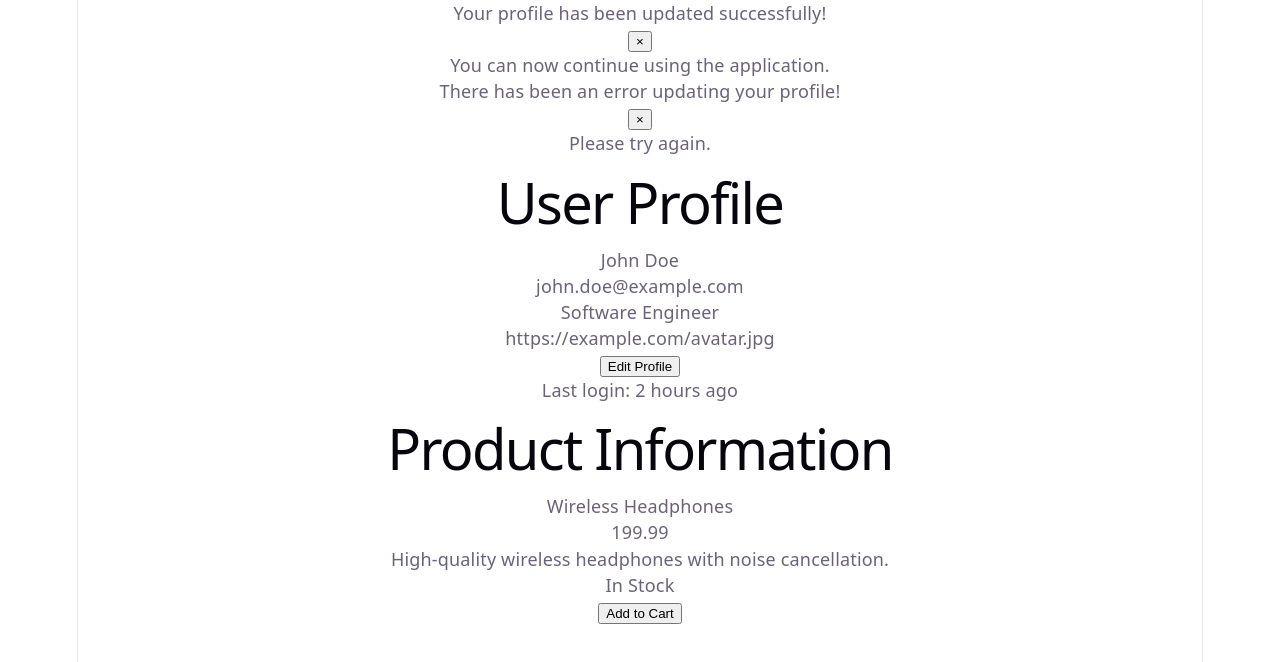
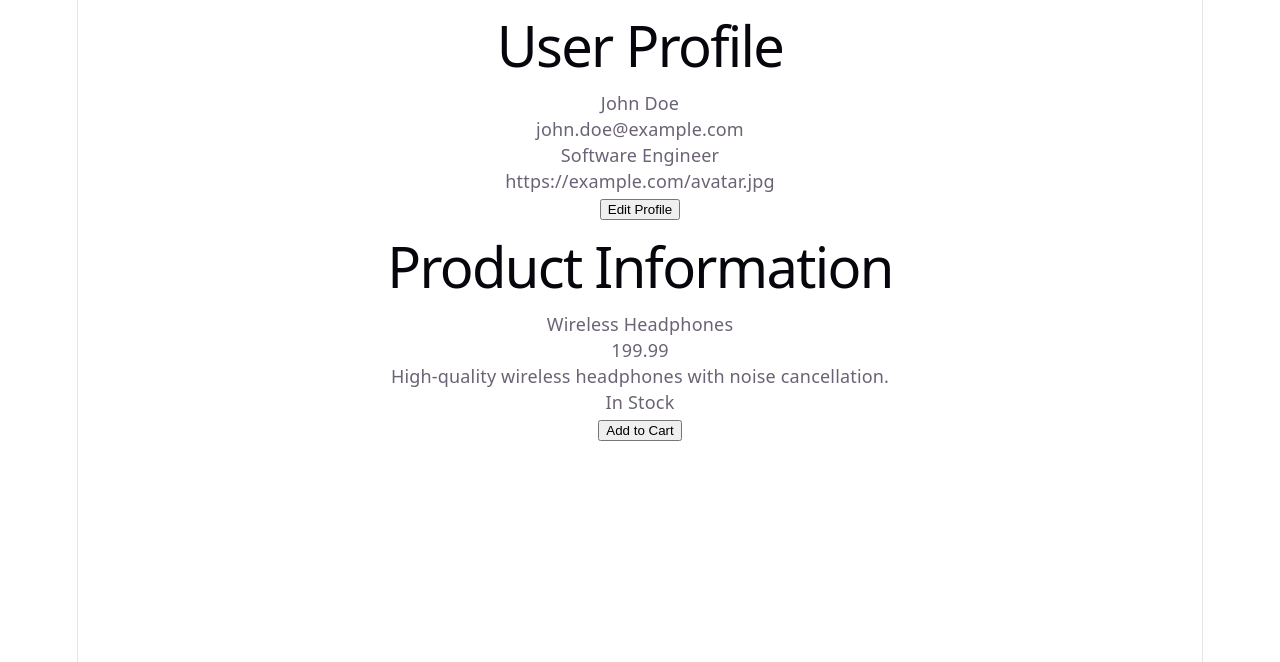
Before and after one commit to fdiallo/React-Fondametals-Lab1, a React (Vite) app: page / in a window 1280 px wide. Shown: the top 662 px of the page. Built offline with nearby package versions, Linux system fonts and the light colour scheme.

Commit message:
Implemented component composition

```diff
--- a/src/App.tsx
+++ b/src/App.tsx
@@ -1,8 +1,68 @@
+import { useState } from 'react';
 import AlertBox from './components/AlertBox/AlertBox'
 import ProductDisplay from './components/ProductDisplay/ProductDisplay';
 import UserProfileCard from './components/UserProfileCard/UserProfileCard'
 
 function App() {
+
+  // const user = {
+  //   id: '1',
+  //   name: 'John Doe',
+  //   email: 'john.doe@example.com',
+  //   role: 'Software Engineer',
+  //   avatarUrl: 'https://example.com/avatar.jpg'
+  // };
+
+  // const product = {
+  //   id: '1',
+  //   name: 'Wireless Headphones',
+  //   price: 199.99,
+  //   description: 'High-quality wireless headphones with noise cancellation.',
+  //   imageUrl: 'https://example.com/headphones.jpg',
+  //   inStock: true
+  // };
+
+  // return (
+  //   <>
+  //     <AlertBox
+  //       type="success"
+  //       message="Your profile has been updated successfully!"
+  //       onClose={() => alert('Alert closed')}>
+  //       <p className="text-sm">You can now continue using the application.</p>
+  //     </AlertBox>
+
+  //     <AlertBox
+  //       type="error"
+  //       message="There has been an error updating your profile!"
+  //       onClose={() => alert('Alert closed')} >
+  //       <p className="text-sm">Please try again.</p>
+  //     </AlertBox>
+
+  //     <UserProfileCard
+  //       user={user}
+  //       showEmail={true}
+  //       showRole={true}
+  //       onEdit={(userId) => alert(`Editing user ${userId}`)}
+  //     >
+  //       <div className="text-sm text-gray-500">
+  //         Last login: 2 hours ago
+  //       </div>
+  //     </UserProfileCard>
+
+  //     <ProductDisplay
+  //       product={product}
+  //       showDescription={true}
+  //       showStockStatus={true}
+  //       onAddToCart={(productId) => alert(`Added product ${productId} to cart`)}
+  //     >
+  //       <div className="text-sm text-gray-500">
+  //         Free shipping available
+  //       </div>
+  //     </ProductDisplay>
+
+  //   </>
+  // )
+
 
   const user = {
     id: '1',
@@ -21,46 +81,41 @@ function App() {
     inStock: true
   };
 
+  const [showAlert, setShowAlert] = useState(false);
+  const [cartItems, setCartItems] = useState<string[]>([]);
+
+  const handleAddToCart = (productId: string) => {
+    setCartItems([...cartItems, productId]);
+    setShowAlert(true);
+  };
+
   return (
-    <>
+    <div className="p-4">
+      {showAlert && (
         <AlertBox
           type="success"
-        message="Your profile has been updated successfully!"
-        onClose={() => alert('Alert closed')}>
-        <p className="text-sm">You can now continue using the application.</p>
-      </AlertBox>
+          message="Product added to cart!"
+          onClose={() => setShowAlert(false)}
+        />
+      )}
 
-      <AlertBox
-        type="error"
-        message="There has been an error updating your profile!"
-        onClose={() => alert('Alert closed')} >
-        <p className="text-sm">Please try again.</p>
-      </AlertBox>
-
+      <div className="grid grid-cols-1 md:grid-cols-2 gap-4 mt-4">
         <UserProfileCard
           user={user}
           showEmail={true}
           showRole={true}
           onEdit={(userId) => alert(`Editing user ${userId}`)}
-      >
-        <div className="text-sm text-gray-500">
-          Last login: 2 hours ago
-        </div>
-      </UserProfileCard>
+        />
 
         <ProductDisplay
           product={product}
           showDescription={true}
           showStockStatus={true}
-        onAddToCart={(productId) => alert(`Added product ${productId} to cart`)}
-      >
-        <div className="text-sm text-gray-500">
-          Free shipping available
+          onAddToCart={handleAddToCart}
+        />
       </div>
-      </ProductDisplay>
-
-    </>
-  )
+    </div>
+  );
 }
 
 export default App
```
Lines whose indentation alone changed are shown as unchanged.
